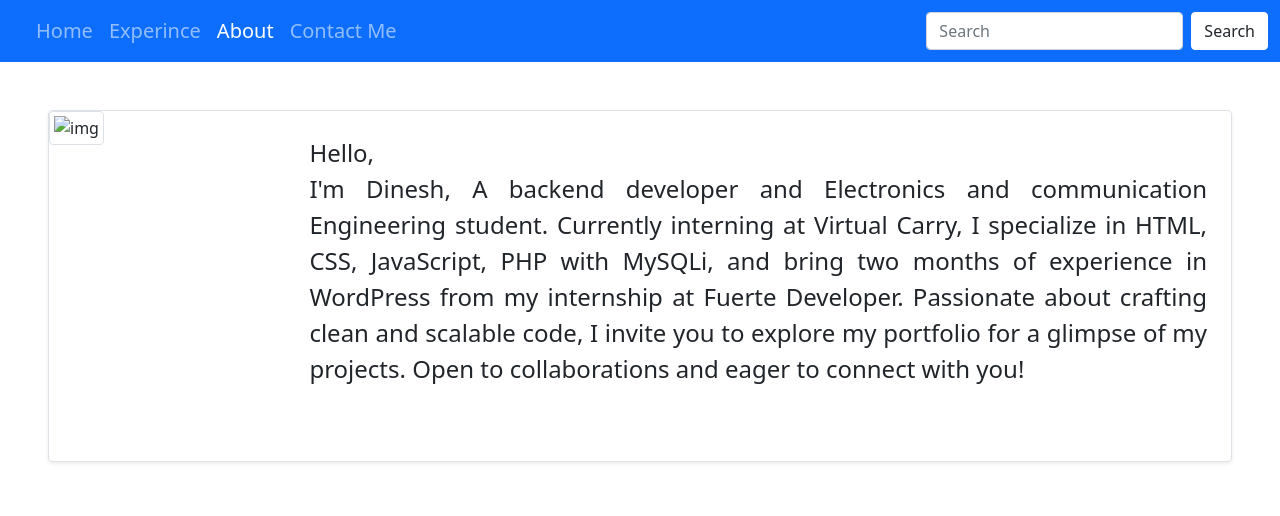
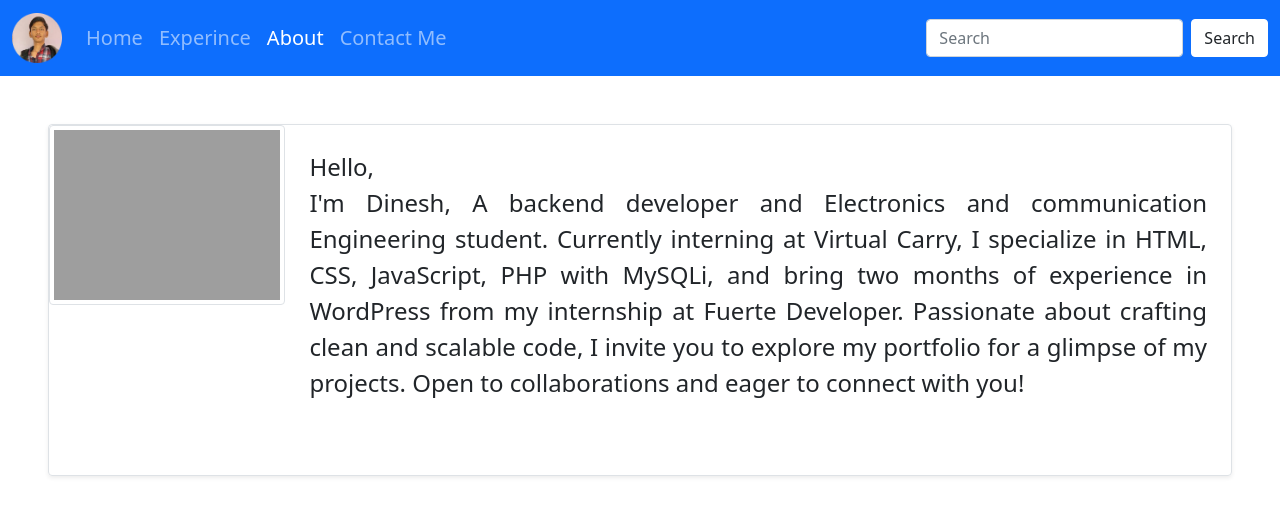
Before and after one commit to Dineshnakum/Portfolio, a plain HTML site: page About.html in a window 1280 px wide. Drawn offline with nearby package versions, Linux system fonts and the light colour scheme; the site is published under a folder, as on GitHub Pages, so addresses that start at the root find nothing.

Commit message:
Update About.html

```diff
--- a/About.html
+++ b/About.html
@@ -16,7 +16,7 @@
 <body>
     <nav class="navbar navbar-expand-lg navbar-dark bg-primary">
         <div class="container-fluid">
-            <a class="navbar-brand" href="#"><img src="/logo-2.jpg" alt="" width="50px"></a>
+            <a class="navbar-brand" href="#"><img src="logo-2.jpg" alt="" width="50px"></a>
             <button class="navbar-toggler" type="button" data-bs-toggle="collapse"
                 data-bs-target="#navbarSupportedContent" aria-controls="navbarSupportedContent" aria-expanded="false"
                 aria-label="Toggle navigation">
@@ -48,7 +48,7 @@
     <div class="row m-5">
         <div class="row g-0 border rounded overflow-hidden flex-md-row mb-4 shadow-sm h-md-250 position-relative">
             <div class="col-auto d-none d-lg-block" style=" width:20%; height: 350px;">
-                <img class="img-thumbnail" src="/20211105_083832.jpg" alt="img">
+                <img class="img-thumbnail" src="20211105_083832.jpg" alt="img">
                 <rect width="100%" height="100%" fill="#55595c"></rect>
             </div>
             <div class="col p-4 d-flex flex-column position-static">
```
